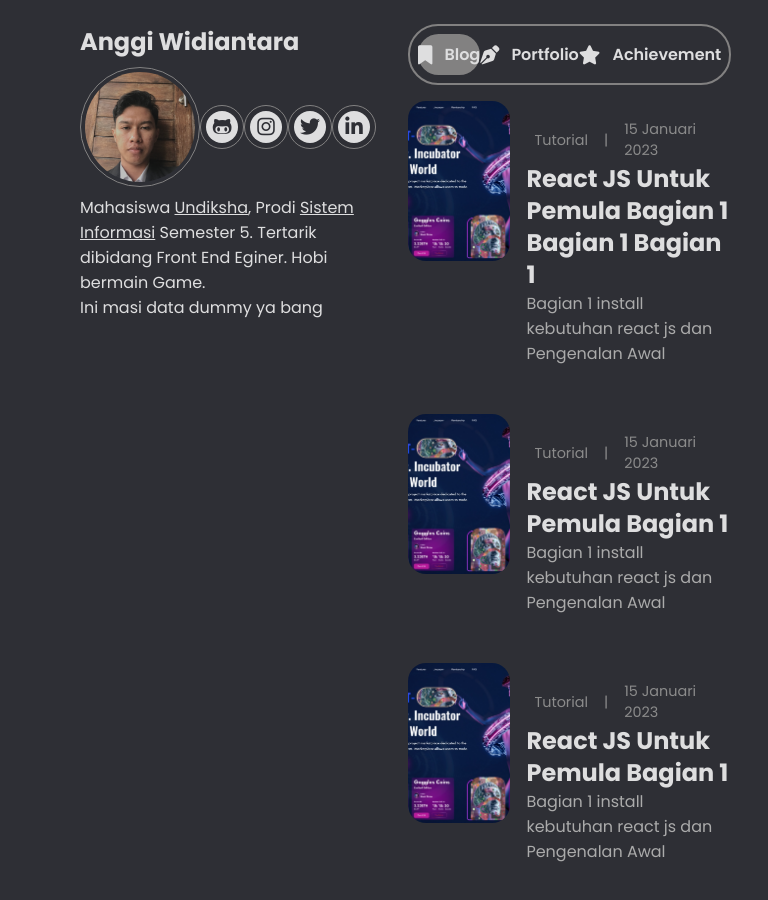
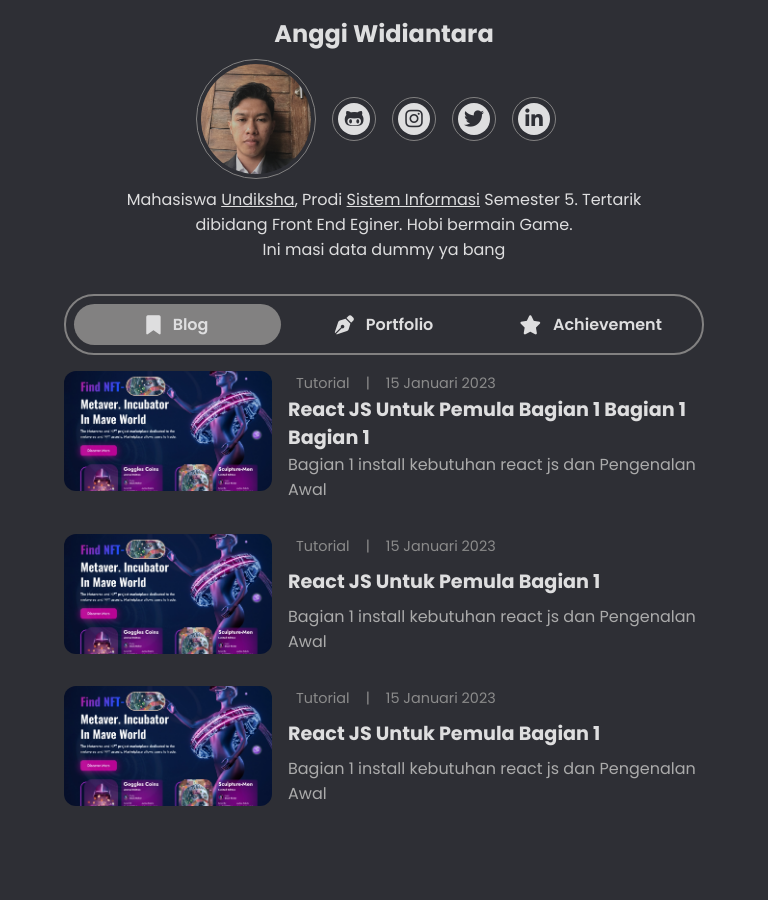
Before and after one commit to anggiwdntr29/anggiwdntr29.github.io, a React (Create React App) app: page / in a window 768 px wide. Shown: the top 900 px of the page. After the commit the page ends 822 px from the top, so only its background shows below. Built offline with nearby package versions, Linux system fonts and the light colour scheme.

Commit message:
full responsive

```diff
--- a/src/App.css
+++ b/src/App.css
@@ -278,7 +278,7 @@ body {
   color: var(--BgColor);
 }
 
-@media (max-width : 480px) {
+@media (max-width : 630px) {
   .App {
     padding: 1rem;
     display: grid;
@@ -384,3 +384,70 @@ body {
     font-size: 70%;
   }
 }
+
+@media (min-width : 630px) and (max-width:1024px) {
+  .App {
+    padding: 1rem 4rem;
+    display: grid;
+    grid-template-columns: none;
+    gap: 2rem;
+  }
+
+  .Container-Profile {
+    justify-items: center;
+  }
+
+  .Profile {
+    gap: 1rem;
+  }
+
+  .Deskripsi {
+    padding: 0 6vw;
+  }
+
+  .Nama,
+  .Deskripsi {
+    text-align: center;
+  }
+
+  .Img-Blog {
+    height: 120px;
+    border-radius: 12px;
+  }
+
+  .Card-Blog .Text {
+    display: flex;
+    flex-direction: column;
+    justify-content: space-between;
+    padding: 0;
+  }
+
+  .Kategori-Container {
+    font-size: 90%;
+  }
+
+  .Judul {
+    font-size: 120%;
+    line-height: 28px;
+  }
+
+  .Img-Portfolio {
+    height: 140px;
+  }
+
+  .Card-Portfolio .Text {
+    padding: 12px 32px;
+  }
+
+  .Card-Achi .Text {
+    padding: 4px 26px;
+  }
+
+  .Card-Achi .Isi {
+    font-size: 80%;
+  }
+
+  .Card-Achi .Tgl {
+    font-size: 70%;
+  }
+}
```
